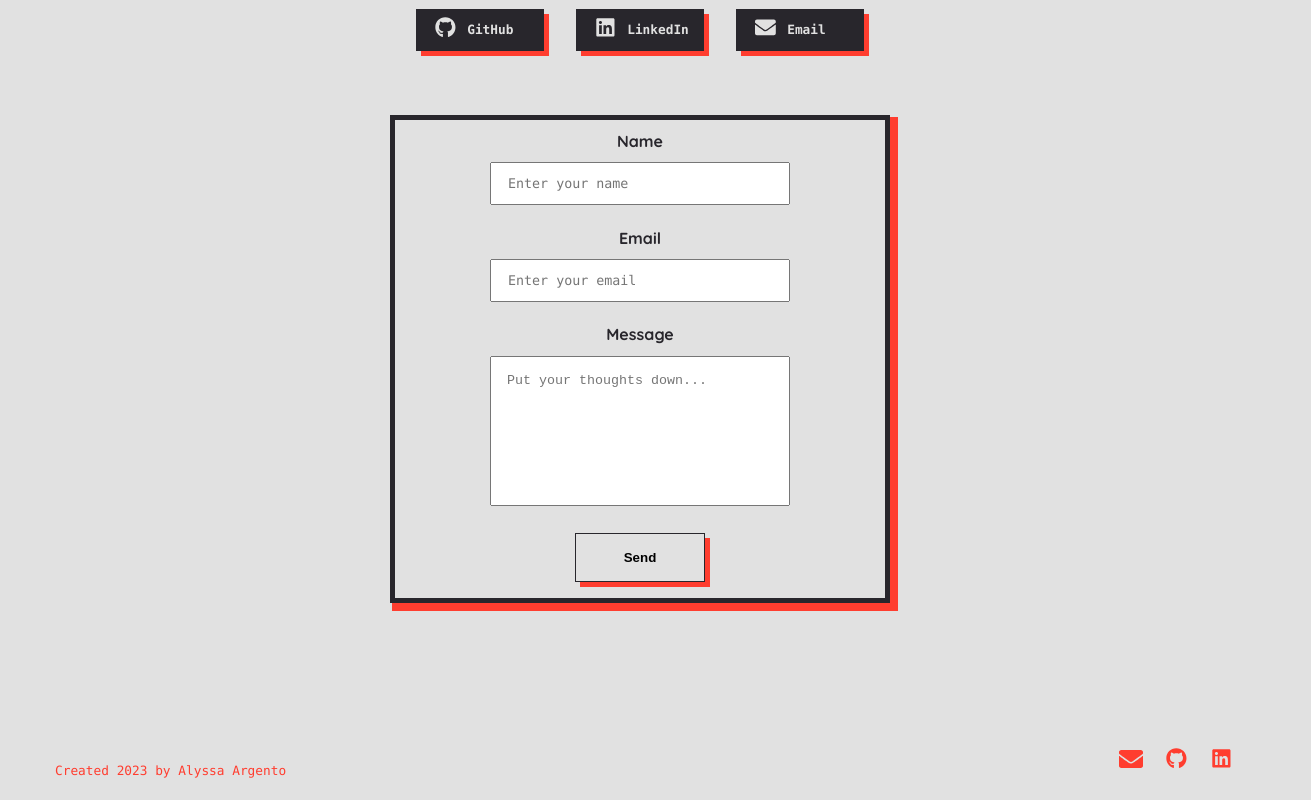
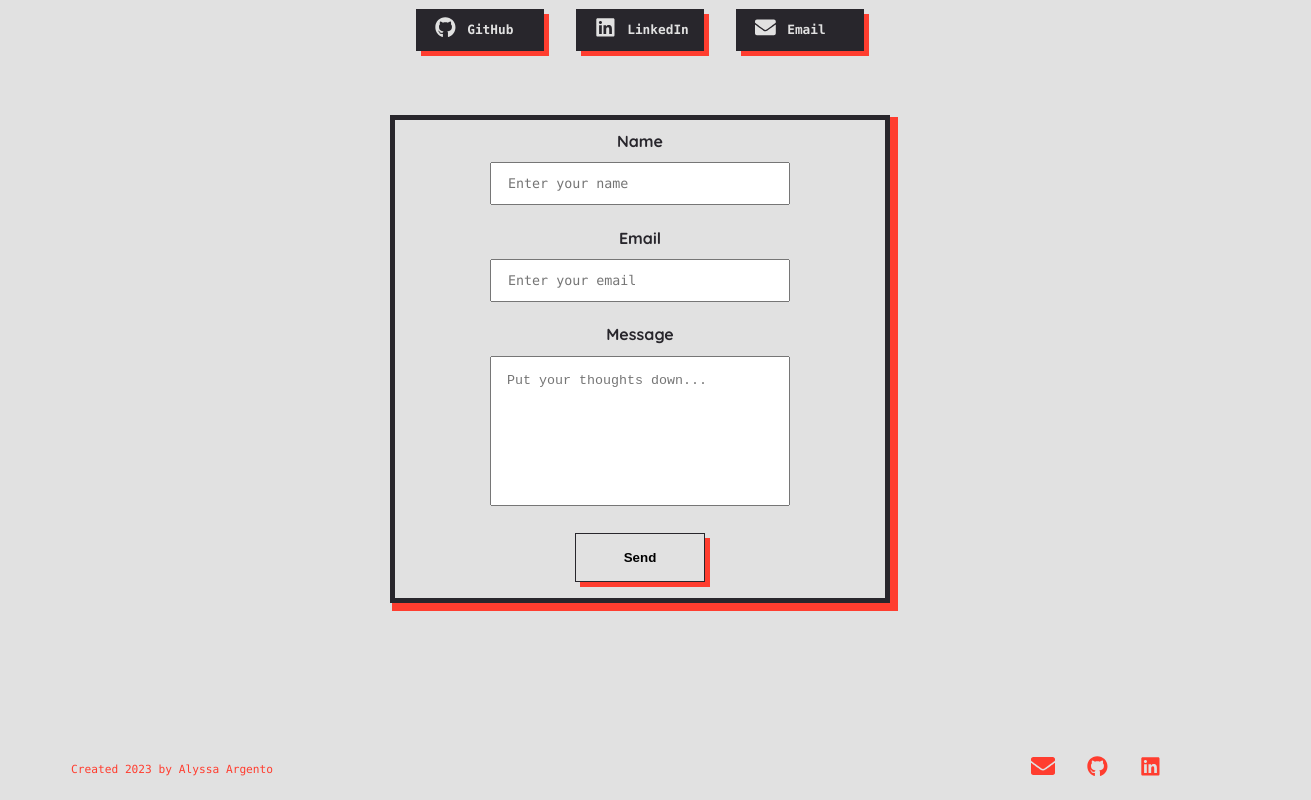
Before and after one commit to Agia/React-Portfolio, a React (Create React App) app: page /React-Portfolio/contact in a window 1280 px wide. Shown: the part 331-1131 px from the top of the page, 1311 px wide, since content can reach past the window. Built offline with nearby package versions, Linux system fonts and the light colour scheme.

Commit message:
Tiny edit to Footer elements positioning

```diff
--- a/src/components/Footer/style.css
+++ b/src/components/Footer/style.css
@@ -1,24 +1,34 @@
 footer {
-    width: 100vw;
+    width: 90vw;
+    max-width: 1200px;
     display: flex;
     justify-content: space-between;
+    align-items: center;
     font-family: 'Menlo';
     color: #ff3d2f;
     padding: 0 1.5rem;
+    margin: 0.5rem 1rem;
 }
 
 footer p {
-    font-size: 0.8rem;
+    font-size: 0.7rem;
 }
 
 .social-icons {
-    margin-right: 2rem;
     display: flex;
-    width: 10rem;
+    max-width: 10rem;
     justify-content: space-evenly;
 }
 
 .social-icons a {
     font-size: 1.5rem;
     color: #ff3d2f;
+    margin: 0 1rem;
 }
+
+/** MEDIA QUERIES **/
+@media screen and (max-width: 768px) {
+    footer p {
+        margin-left: -1rem
+    }
+}
```
